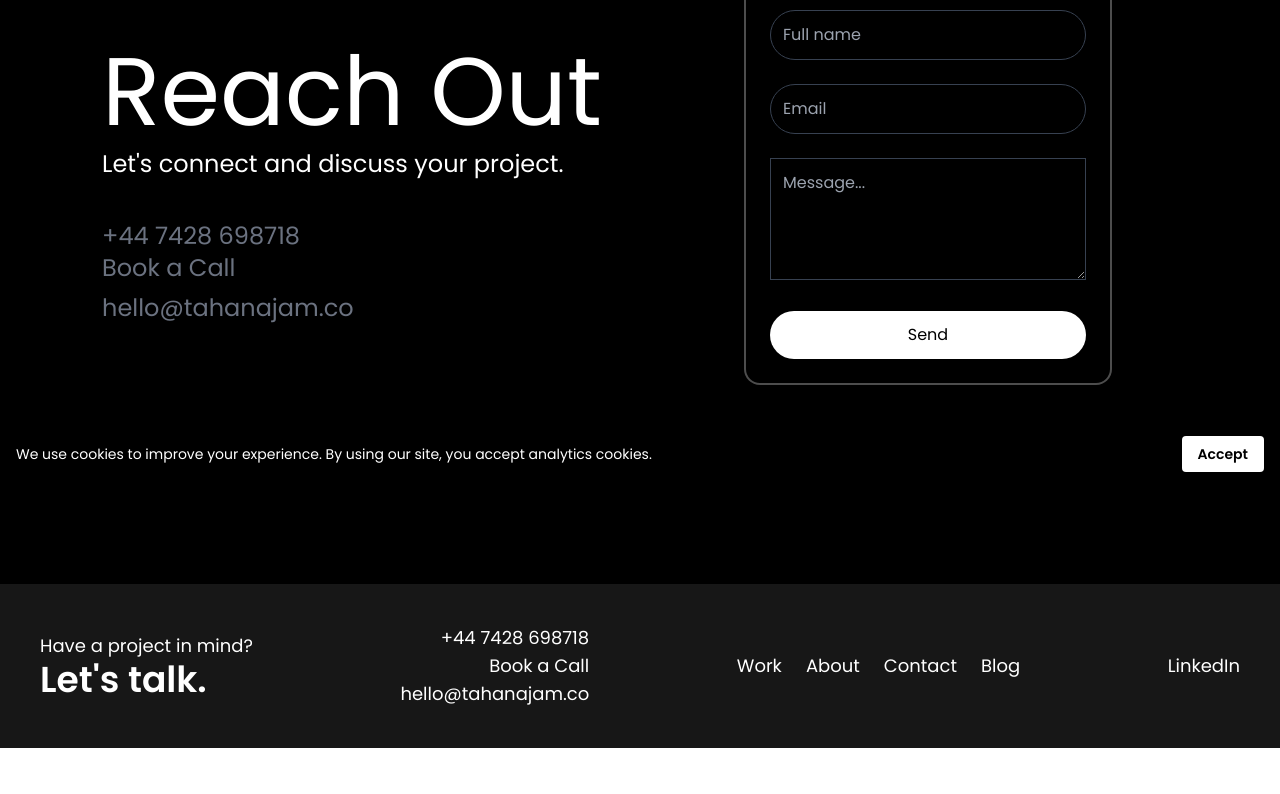
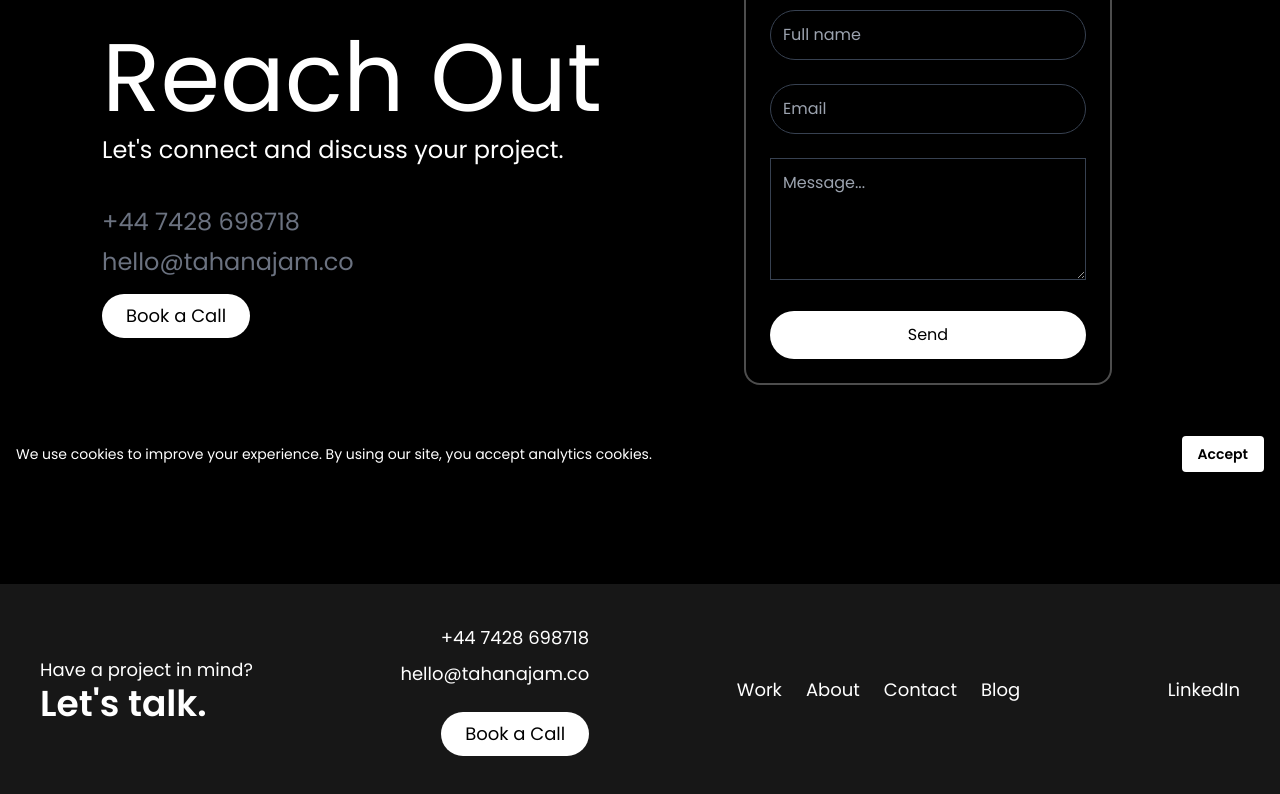
Before and after one commit to Moaz-khan/tahanajam, a Next.js app: page /contact in a window 1280 px wide. Shown: the part 316-1110 px from the top of the page. Before the commit the page ends 1064 px from the top, so only its background shows below. Built offline with nearby package versions, Linux system fonts and the light colour scheme; no server answers.

Commit message:
hello book

```diff
--- a/src/app/component/footer.tsx
+++ b/src/app/component/footer.tsx
@@ -4,7 +4,7 @@ import React from "react";
 const Footer: React.FC = () => {
   return (
     <footer className="bg-neutral-900 p-6 pb-10 sm:p-10 cursor-none">
-      <div className="max-w-7xl mx-auto flex flex-wrap items-center justify-between gap-4 sm:gap-6">
+      <div className="max-w-7xl mx-auto flex flex-wrap items-center justify-between gap-6">
         {/* Left Side: Heading */}
         <div className="text-left">
           <h1 className="text-white text-base sm:text-lg font-medium">
@@ -16,24 +16,25 @@ const Footer: React.FC = () => {
         </div>
 
         {/* Contact Section */}
-        <div className="text-right">
+        <div className="text-right flex flex-col items-end gap-2">
           <Link
             href="tel:+447428698718"
             className="text-white text-sm sm:text-lg font-normal hover:text-gray-400 transition cursor-none">
             +44 7428 698718
           </Link>
-          <br />
-          <Link
-            href="https://calendly.com/hello-tahanajam/30min"
-            target="_blank"
-            className="text-white text-sm sm:text-lg font-normal hover:text-gray-400 transition cursor-none">
-            Book a Call
-          </Link>
-          <br />
           <Link
             href="mailto:hello@tahanajam.co"
             className="text-white text-sm sm:text-lg font-normal hover:text-gray-400 transition cursor-none">
             hello@tahanajam.co
+          </Link>
+
+          {/* ✅ Book a Call Button */}
+          <Link
+            href="https://calendly.com/hello-tahanajam/30min"
+            target="_blank">
+            <button className="mt-4 bg-white text-black px-6 py-2 rounded-full text-sm sm:text-lg font-medium hover:bg-gray-200 transition cursor-none">
+              Book a Call
+            </button>
           </Link>
         </div>
 
--- a/src/app/contact/page.tsx
+++ b/src/app/contact/page.tsx
@@ -32,15 +32,16 @@ function Page() {
                 {`+44 7428 698718`}
               </Link>
               <Link
-                href="https://calendly.com/hello-tahanajam/30min"
-                target="_blank"
-                className="block text-lg sm:text-xl md:text-2xl text-gray-500 hover:text-white duration-150 cursor-none">
-                {`Book a Call`}
-              </Link>
-              <Link
                 href="mailto:hello@tahanajam.co"
                 className="block text-lg sm:text-xl md:text-2xl text-gray-500 hover:text-white duration-150 mt-2 cursor-none">
                 {`hello@tahanajam.co`}
+              </Link>
+              <Link
+                href="https://calendly.com/hello-tahanajam/30min"
+                target="_blank">
+                <button className="mt-4 bg-white text-black px-6 py-2 rounded-full text-sm sm:text-lg font-medium hover:bg-gray-200 transition cursor-none">
+                  Book a Call
+                </button>
               </Link>
             </div>
           </ScrollEffect>
```
